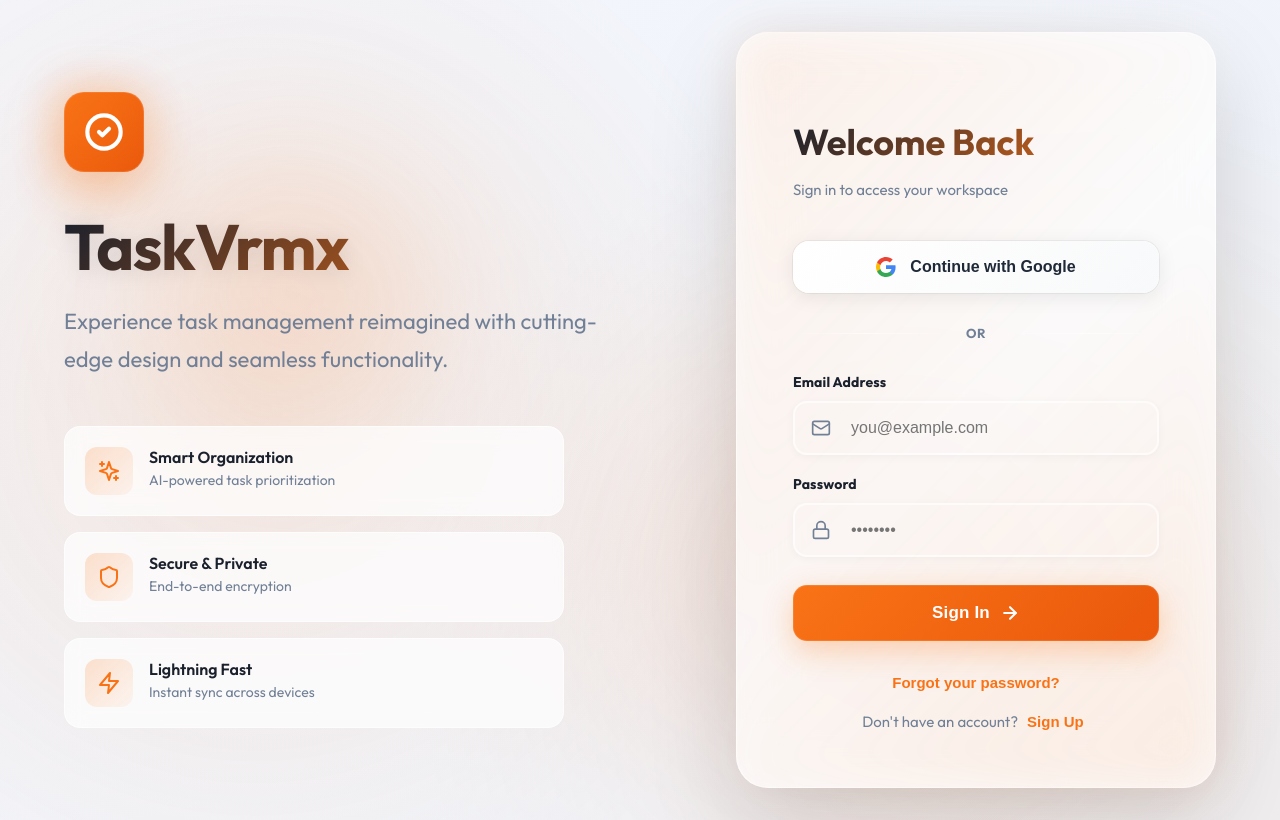
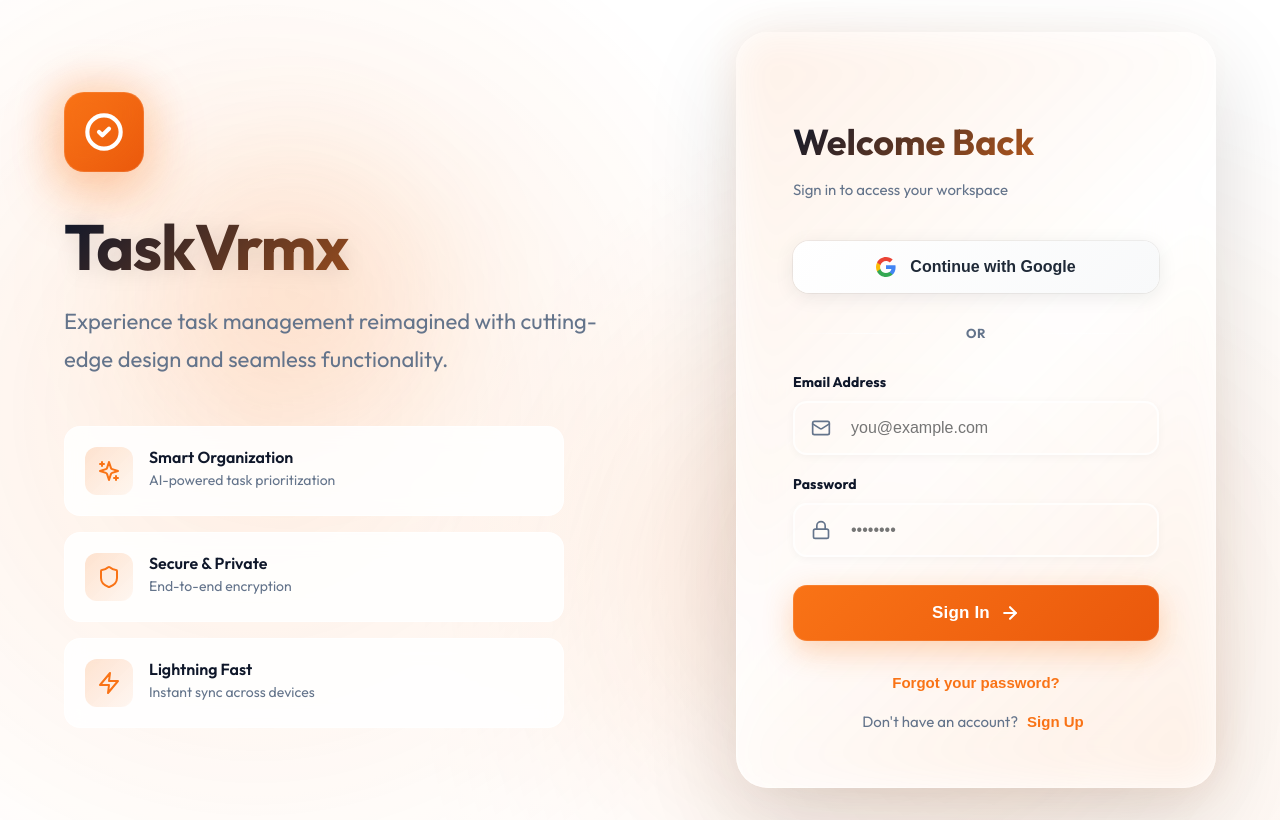
Before and after one commit to VRMX2/Todo-App-By-VRMX, a React (Vite) app: page / in a window 1280 px wide. Built offline with nearby package versions, Linux system fonts and the light colour scheme; no server answers.

Commit message:
new commit

```diff
--- a/src/index.css
+++ b/src/index.css
@@ -2,32 +2,44 @@
 
 :root {
     --primary: #f97316;
-    --primary-glow: rgba(249, 115, 22, 0.4);
+    --primary-dark: #ea580c;
+    --primary-light: #fb923c;
+    --primary-glow: rgba(249, 115, 22, 0.5);
+    --primary-glow-strong: rgba(249, 115, 22, 0.8);
 
-    /* Light Mode (Premium) */
-    --bg-gradient-start: #f3f6fc;
-    --bg-gradient-end: #eff3f9;
-    --glass-bg: rgba(255, 255, 255, 0.7);
-    --glass-border: rgba(255, 255, 255, 0.6);
-    --glass-shadow: 0 8px 32px 0 rgba(31, 38, 135, 0.07);
+    /* Light Mode (Ultra Premium) */
+    --bg-main: #ffffff;
+    --bg-gradient-start: #fafbfc;
+    --bg-gradient-end: #f0f4f8;
+    --glass-bg: rgba(255, 255, 255, 0.85);
+    --glass-border: rgba(255, 255, 255, 0.7);
+    --glass-shadow: 0 10px 40px 0 rgba(31, 38, 135, 0.08);
+    --glass-shadow-hover: 0 20px 60px 0 rgba(31, 38, 135, 0.12);
 
-    --text-main: #1a202c;
-    --text-muted: #718096;
+    --text-main: #0f172a;
+    --text-muted: #64748b;
 
-    --radius-md: 14px;
+    --radius-sm: 10px;
+    --radius-md: 16px;
     --radius-lg: 24px;
+    --radius-xl: 32px;
     --radius-full: 9999px;
+
+    --transition-smooth: cubic-bezier(0.4, 0, 0.2, 1);
+    --transition-bounce: cubic-bezier(0.68, -0.55, 0.265, 1.55);
 }
 
 :root.dark {
-    /* Dark Mode (Deep OLED) */
+    /* Dark Mode (Ultra OLED Premium) */
+    --bg-main: #0a0f1e;
     --bg-gradient-start: #0f172a;
     --bg-gradient-end: #020617;
-    --glass-bg: rgba(15, 23, 42, 0.7);
-    --glass-border: rgba(255, 255, 255, 0.08);
-    --glass-shadow: 0 8px 32px 0 rgba(0, 0, 0, 0.5);
+    --glass-bg: rgba(15, 23, 42, 0.8);
+    --glass-border: rgba(255, 255, 255, 0.1);
+    --glass-shadow: 0 10px 40px 0 rgba(0, 0, 0, 0.6);
+    --glass-shadow-hover: 0 20px 60px 0 rgba(0, 0, 0, 0.8);
 
-    --text-main: #f1f5f9;
+    --text-main: #f8fafc;
     --text-muted: #94a3b8;
 }
 
```
